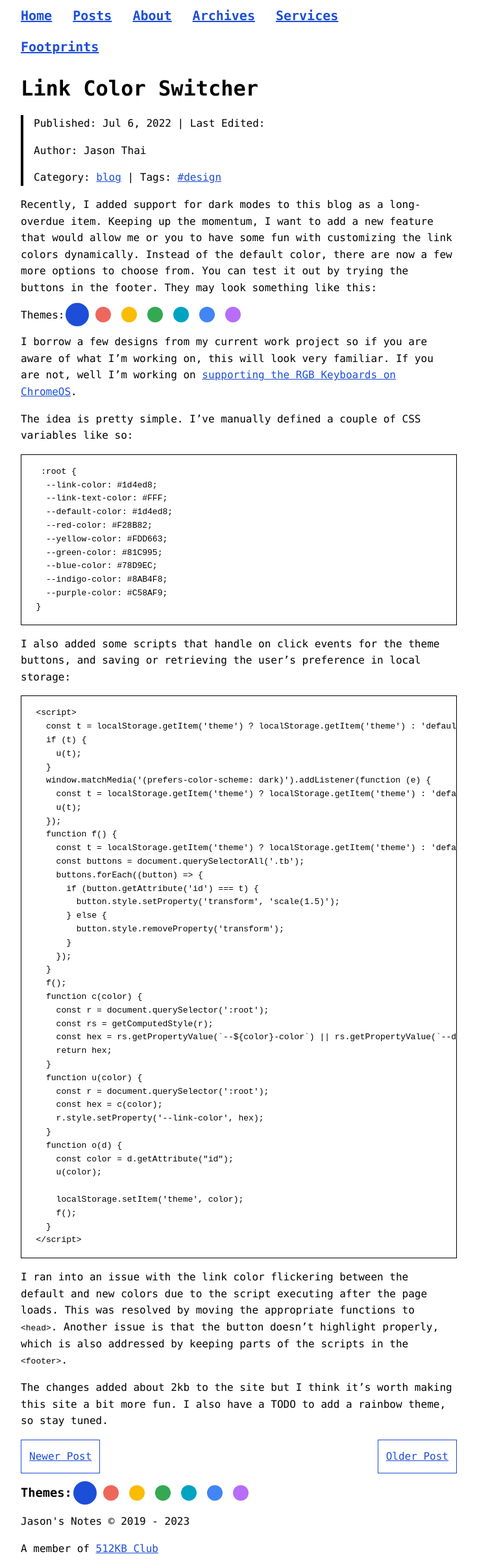
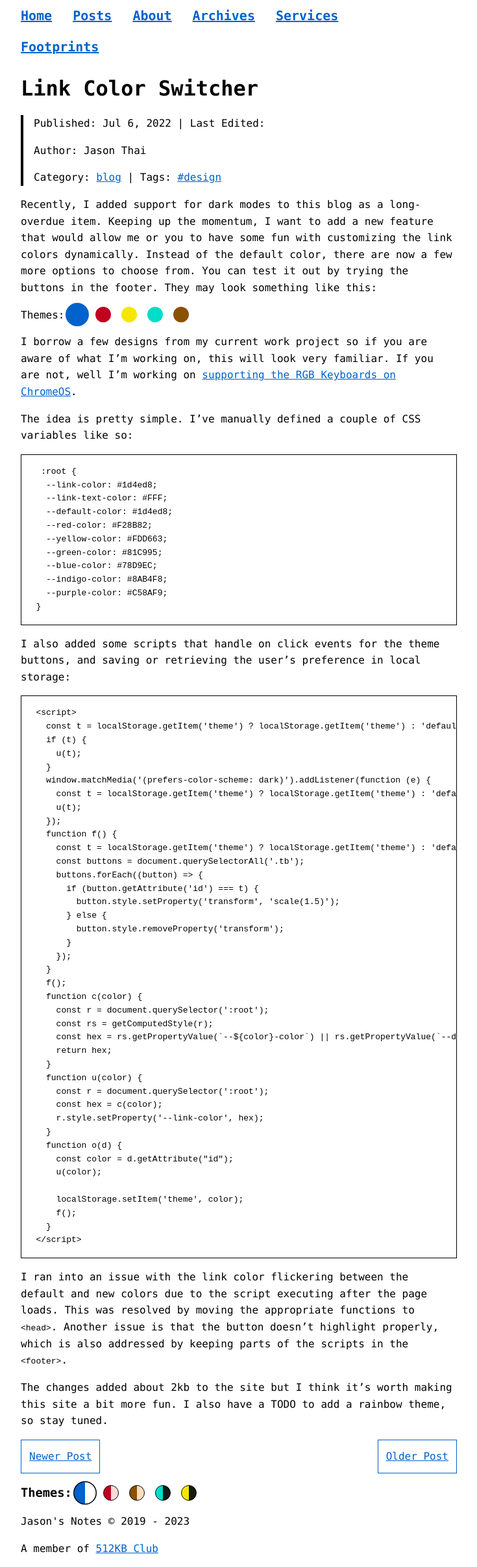
Before and after one commit to jasontthai/jasonthai.me, a Jekyll site: the page built from _posts/2022-07-06-theme-buttons.md, in a window 1280 px wide. Shown: the whole page at 65% size, without its empty margins (272-1007 px from the left). Built offline with Jekyll 4.4.1, drawn with Linux system fonts in a browser that asks for light colours; our own code applies the rules of GitHub Pages for plain Markdown files.

Commit message:
update color style

```diff
--- a/_includes/footer.html
+++ b/_includes/footer.html
@@ -1,11 +1,11 @@
 <footer>
     <h3 style="display: flex; align-items: center;">
       Themes:
-      <button id="default" class="tb" style="background-color: var(--default-color);" onclick="o(this)"></button>
-      <button id="red" class="tb" style="background-color: var(--red-color);" onclick="o(this)"></button>
-      <button id="yellow" class="tb" style="background-color: var(--yellow-color);" onclick="o(this)"></button>
-      <button id="green" class="tb" style="background-color: var(--green-color);" onclick="o(this)"></button>
-      <button id="blue" class="tb" style="background-color: var(--blue-color);" onclick="o(this)"></button>
+      <button id="default" class="tb" style="border: 1px solid black; background: linear-gradient(to right, var(--default-link-color) 0%, var(--default-link-color) 50%, var(--default-bg-color) 50%, var(--default-bg-color) 100%);" onclick="o(this)"></button>
+      <button id="red" class="tb" style="border: 1px solid black; background: linear-gradient(to right, var(--red-link-color) 0%, var(--red-link-color) 50%, var(--red-bg-color) 50%, var(--red-bg-color) 100%);" onclick="o(this)"></button>
+      <button id="orange" class="tb" style="border: 1px solid black; background: linear-gradient(to right, var(--orange-link-color) 0%, var(--orange-link-color) 50%, var(--orange-bg-color) 50%, var(--orange-bg-color) 100%);" onclick="o(this)"></button>
+      <button id="green" class="tb" style="border: 1px solid black; background: linear-gradient(to right, var(--green-link-color) 0%, var(--green-link-color) 50%, var(--green-bg-color) 50%, var(--green-bg-color) 100%);" onclick="o(this)"></button>
+      <button id="yellow" class="tb" style="border: 1px solid black; background: linear-gradient(to right, var(--yellow-link-color) 0%, var(--yellow-link-color) 50%, var(--yellow-bg-color) 50%, var(--yellow-bg-color) 100%);" onclick="o(this)"></button>
       <button id="indigo" class="tb" style="background-color: var(--indigo-color);" onclick="o(this)"></button>
       <button id="purple" class="tb" style="background-color: var(--purple-color);" onclick="o(this)"></button>
     </h3>
--- a/_includes/head.html
+++ b/_includes/head.html
@@ -11,33 +11,46 @@
     }
 
     :root {
-      --link-color: #1d4ed8;
-      --link-text-color: #FFF;
-      --default-color: #1d4ed8;
-      --red-color: #EE675C;
-      --yellow-color: #FBBC04;
-      --green-color: #34A853;
-      --blue-color: #00A3C2;
-      --indigo-color: #4285F4;
-      --purple-color: #B76DF8;
+      --color: #584140;
+      --link-color: #C00021;
+      --bg-color: #FFDAD7;
+
+      --default-color: #000;
+      --default-link-color: #0062CC;
+      --default-bg-color: #FFF;
+
+      --red-color: #584140;
+      --red-link-color: #C00021;
+      --red-bg-color: #FFDAD7;
+
+      --green-color: #dae5e1;
+      --green-link-color: #00dec9;
+      --green-bg-color: #101918;
+
+      --orange-color: #2d1600;
+      --orange-link-color: #8b5000;
+      --orange-bg-color: #ffdcbe;
+
+      --yellow-color: #E7E3D0;
+      --yellow-link-color: #f5e700;
+      --yellow-bg-color: #19180d;
     }
 
     @media (prefers-color-scheme: dark) {
       :root {
-        --link-color: #FFD700	;
-        --link-text-color: #000;
-        --default-color: #FFD700	;
+        --default-color: #FFF;
+        --default-bg-color: #000;
       }
     }
 
     body {
+      color: var(--color);
+      background-color: var(--bg-color);
       font-family: ui-monospace, SFMono-Regular, Menlo, Monaco, Consolas, Liberation Mono, Courier New, monospace;
       line-height: 1.6;
       margin: auto;
       max-width: 7in;
       padding: 0 1rem;
-      /* background-color: pink;
-      color: red; */
     }
 
     h1, h2, h3 {
@@ -50,7 +63,7 @@
 
     a:hover {
       background-color: var(--link-color);
-      color: var(--link-text-color);
+      color: var(--bg-color);
     }
 
     nav>a {
@@ -88,10 +101,23 @@
       const hex = rs.getPropertyValue(`--${color}-color`) || rs.getPropertyValue(`--default-color`);
       return hex;
     }
+    function b(color) {
+      const r = document.querySelector(':root');
+      const rs = getComputedStyle(r);
+      const hex = rs.getPropertyValue(`--${color}-bg-color`) || rs.getPropertyValue(`--default-bg-color`);
+      return hex;
+    }
+    function l(color) {
+      const r = document.querySelector(':root');
+      const rs = getComputedStyle(r);
+      const hex = rs.getPropertyValue(`--${color}-link-color`) || rs.getPropertyValue(`--default-link-color`);
+      return hex;
+    }
     function u(color) {
       const r = document.querySelector(':root');
-      const hex = c(color);
-      r.style.setProperty('--link-color', hex);
+      r.style.setProperty('--color', c(color));
+      r.style.setProperty('--link-color', l(color));
+      r.style.setProperty('--bg-color', b(color));
     }
   </script>
 </head>
--- a/_includes/header.html
+++ b/_includes/header.html
@@ -3,12 +3,12 @@
   {%- assign page_paths = site.data.navigation | default: default_paths -%}
   <nav>
     <a {% if page.url=='/index.html' %} style="background-color: var(--link-color);
-          color: var(--link-text-color);" {% endif %} href="/"><b>Home</b></a>
+          color: var(--bg-color);" {% endif %} href="/"><b>Home</b></a>
     {%- for path in page_paths -%}
     {%- assign my_page = site.pages | where: "path", path | first -%}
     {%- if my_page.title and my_page.autogen == nil -%}
     <a {% if page.url==my_page.url %} style="background-color: var(--link-color);
-          color: var(--link-text-color);" {% endif %} href="{{ my_page.url | relative_url }}"><b>{{ my_page.title | escape
+          color: var(--bg-color);" {% endif %} href="{{ my_page.url | relative_url }}"><b>{{ my_page.title | escape
       }}</b></a>
     {%- endif -%}
     {%- endfor -%}
--- a/_posts/2022-07-06-theme-buttons.md
+++ b/_posts/2022-07-06-theme-buttons.md
@@ -10,13 +10,13 @@
 
 <div style="display: flex; align-items: center;">
   Themes:
-  <button id="default" class="tb" style="background-color: var(--default-color);" onclick="o(this)"></button>
-  <button id="red" class="tb" style="background-color: var(--red-color);" onclick="o(this)"></button>
-  <button id="yellow" class="tb" style="background-color: var(--yellow-color);" onclick="o(this)"></button>
-  <button id="green" class="tb" style="background-color: var(--green-color);" onclick="o(this)"></button>
-  <button id="blue" class="tb" style="background-color: var(--blue-color);" onclick="o(this)"></button>
-  <button id="indigo" class="tb" style="background-color: var(--indigo-color);" onclick="o(this)"></button>
-  <button id="purple" class="tb" style="background-color: var(--purple-color);" onclick="o(this)"></button>
+  <button id="default" class="tb" style="background-color: var(--default-link-color);" onclick="o(this)"></button>
+  <button id="red" class="tb" style="background-color: var(--red-link-color);" onclick="o(this)"></button>
+  <button id="yellow" class="tb" style="background-color: var(--yellow-link-color);" onclick="o(this)"></button>
+  <button id="green" class="tb" style="background-color: var(--green-link-color);" onclick="o(this)"></button>
+  <button id="orange" class="tb" style="background-color: var(--orange-link-color);" onclick="o(this)"></button>
+  <button id="indigo" class="tb" style="background-color: var(--indigo-link-color);" onclick="o(this)"></button>
+  <button id="purple" class="tb" style="background-color: var(--purple-link-color);" onclick="o(this)"></button>
 </div>
 
 I borrow a few designs from my current work project so if you are aware of what I'm working on, this will look very familiar. If you are not, well I'm working on [supporting the RGB Keyboards on ChromeOS](https://chromeunboxed.com/chromeos-keyboard-backlight-personalization-hub).
```
